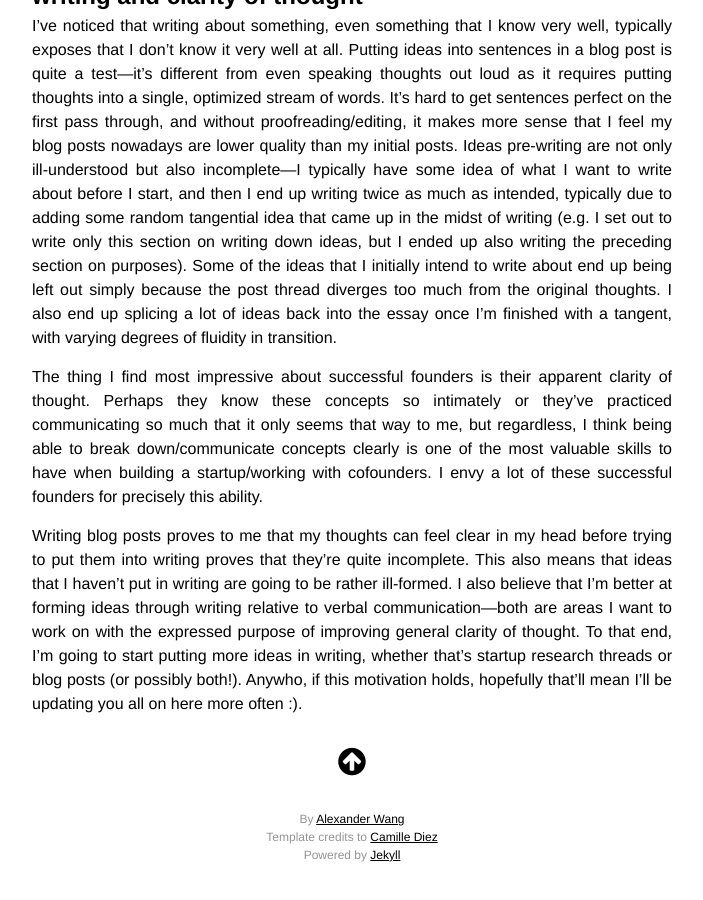
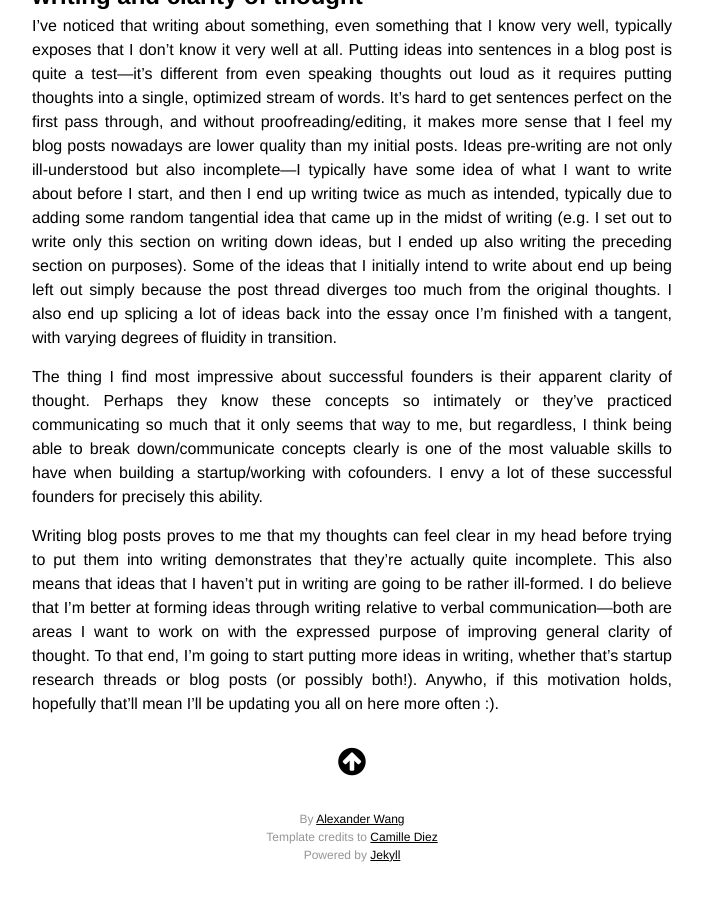
Before and after one commit to alexjwang/personal-blog, a Jekyll site: the page built from _posts/2022-08-01-writing-ideas.markdown, in a window 1280 px wide and 900 px high, scrolled down 1736 px. Shown: the whole window, without its empty margins (288-991 px from the left). Built offline with Jekyll 4.4.1, drawn with Linux system fonts in a browser that asks for light colours; nearby versions of some CDN libraries.

Commit message:
rephrasing

```diff
--- a/_posts/2022-08-01-writing-ideas.markdown
+++ b/_posts/2022-08-01-writing-ideas.markdown
@@ -27,4 +27,4 @@ I've noticed that writing about something, even something that I know very well,
 
 The thing I find most impressive about successful founders is their apparent clarity of thought. Perhaps they know these concepts so intimately or they've practiced communicating so much that it only seems that way to me, but regardless, I think being able to break down/communicate concepts clearly is one of the most valuable skills to have when building a startup/working with cofounders. I envy a lot of these successful founders for precisely this ability.
 
-Writing blog posts proves to me that my thoughts can feel clear in my head before trying to put them into writing proves that they're quite incomplete. This also means that ideas that I haven't put in writing are going to be rather ill-formed. I also believe that I'm better at forming ideas through writing relative to verbal communication—both are areas I want to work on with the expressed purpose of improving general clarity of thought. To that end, I'm going to start putting more ideas in writing, whether that's startup research threads or blog posts (or possibly both!). Anywho, if this motivation holds, hopefully that'll mean I'll be updating you all on here more often :).
+Writing blog posts proves to me that my thoughts can feel clear in my head before trying to put them into writing demonstrates that they're actually quite incomplete. This also means that ideas that I haven't put in writing are going to be rather ill-formed. I do believe that I'm better at forming ideas through writing relative to verbal communication—both are areas I want to work on with the expressed purpose of improving general clarity of thought. To that end, I'm going to start putting more ideas in writing, whether that's startup research threads or blog posts (or possibly both!). Anywho, if this motivation holds, hopefully that'll mean I'll be updating you all on here more often :).
```
